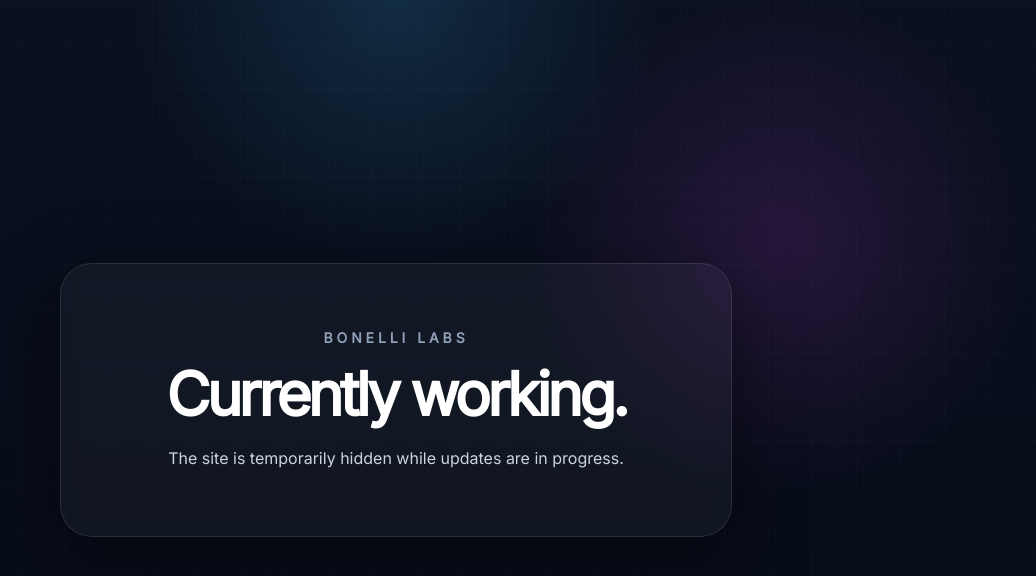
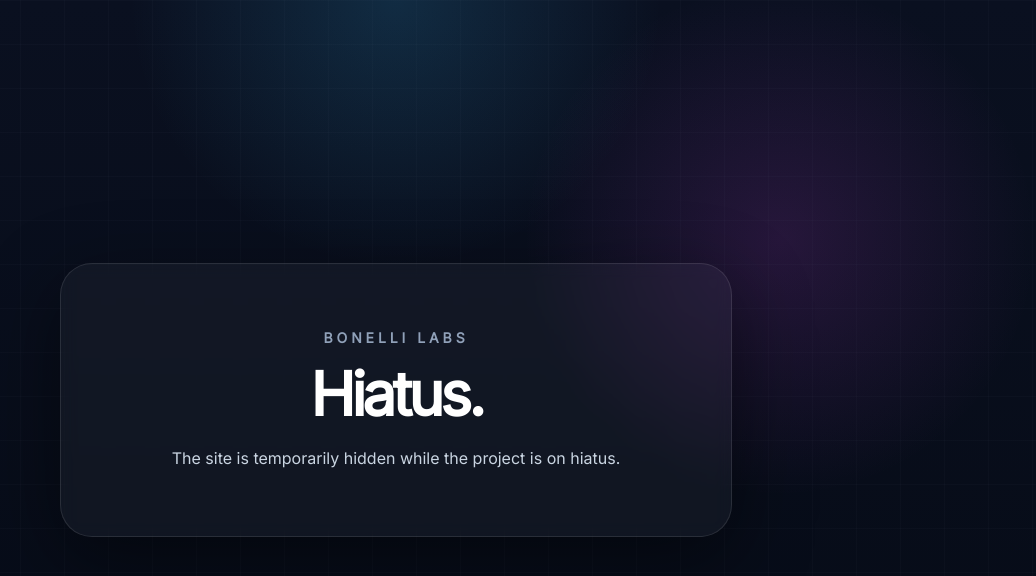
Before and after one commit to Zwin-ux/website, a Next.js app: page / in a window 1280 px wide. Shown: the top 576 px of the page, without its empty margins (244-1280 px from the left). Built offline with nearby package versions, Linux system fonts and the light colour scheme.

Commit message:
Change maintenance copy to hiatus

```diff
--- a/app/layout.tsx
+++ b/app/layout.tsx
@@ -8,7 +8,7 @@
     default: "Bonelli Labs",
     template: "%s | Bonelli Labs",
   },
-  description: "Bonelli Labs is currently working on the site.",
+  description: "Bonelli Labs is on hiatus.",
   icons: {
     icon: "/transparent.png",
     shortcut: "/transparent.png",
@@ -16,7 +16,7 @@
   },
   openGraph: {
     title: "Bonelli Labs",
-    description: "Bonelli Labs is currently working on the site.",
+    description: "Bonelli Labs is on hiatus.",
     url: "https://bonelli.dev",
     siteName: "Bonelli Labs",
     type: "website",
--- a/components/SiteMaintenance.tsx
+++ b/components/SiteMaintenance.tsx
@@ -21,10 +21,10 @@
           {label}
         </p>
         <h1 className="text-4xl font-semibold tracking-[-0.06em] text-white sm:text-6xl">
-          Currently working.
+          Hiatus.
         </h1>
         <p className="mx-auto mt-5 max-w-lg text-sm leading-7 text-slate-300 sm:text-base">
-          The site is temporarily hidden while updates are in progress.
+          The site is temporarily hidden while the project is on hiatus.
         </p>
       </div>
     </section>
```
